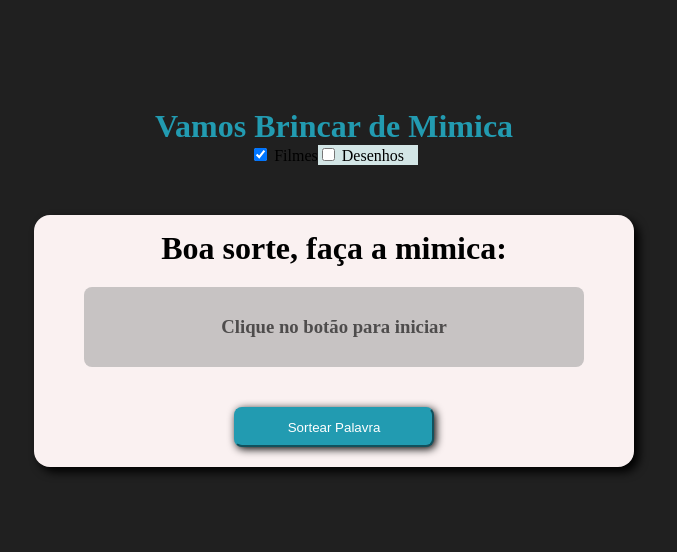
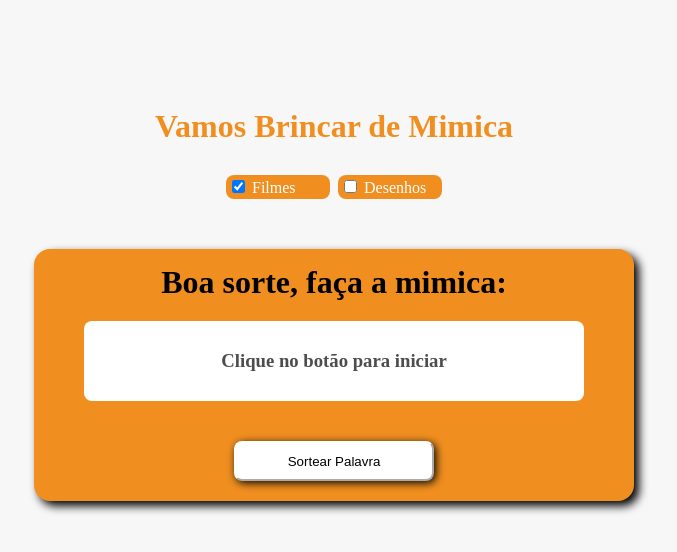
Before and after one commit to DanielRodrigoBeltrame/-Mimica, a plain HTML site: page index.html in a window 1280 px wide. Shown: the whole page, without its empty margins (306-983 px from the left). Drawn offline with Linux system fonts and the light colour scheme.

Commit message:
Atualização cores

```diff
--- a/style.css
+++ b/style.css
@@ -1,5 +1,5 @@
 body{
-    background-color: rgb(32, 32, 32);
+    background-color: rgb(247, 247, 247);
     display: flex;
     justify-content: center;
     flex-direction: column;
@@ -12,7 +12,7 @@ body{
     justify-content: center;
     align-items: center;
     flex-direction: column;
-    background-color: rgb(250, 241, 241);
+    background-color: rgb(240, 143, 32);
     margin: 50px 0px 0px 0px;
     width: 600px;
     border-radius: 16px;
@@ -25,7 +25,7 @@ body{
     display: flex;
     justify-content: center;
     align-items: center;
-    background-color: rgb(199, 195, 195);
+    background-color: rgb(255, 255, 255);
     margin: 20px 0px 20px 0px;
     width: 500px;
     height: 80px;
@@ -39,13 +39,13 @@ body{
     display: flex;
     justify-content: center;
     align-items: center;
-    background-color: rgb(34, 155, 177);
-    color: rgb(255, 255, 255);
+    background-color: rgb(255, 255, 255);
+    color: black;
     margin: 20px 0px 20px 0px;
     width: 200px;
     height: 40px;
     border-radius: 8px;
-    border-color: rgb(34, 155, 177);
+    border-color: rgb(255, 255, 255);
     box-shadow: 2px 2px 8px black;
 
 }
@@ -62,7 +62,7 @@ h1{
     justify-content: center;
     align-items: center;
     margin: 100px 0px 0px 0px;
-    color: rgb(34, 155, 177);
+    color: rgb(240, 143, 32);
 
 }
 
@@ -76,6 +76,21 @@ h1{
 }
 
 .desenhos{
-    background-color: rgb(211, 230, 230);
+    background-color: rgb(240, 143, 32);
     width: 100px;
+    height: 20px;
+    margin: 30px 4px 0px 4px;
+    border-radius: 8px;
+    padding: 2px;
+    color:rgb(255, 255, 255)
 }
+
+.filmes{
+    background-color: rgb(240, 143, 32);
+    width: 100px;
+    height: 20px;
+    margin: 30px 4px 0px 4px;
+    border-radius: 8px;
+    padding: 2px;
+    color:rgb(255, 255, 255);
+}
```
